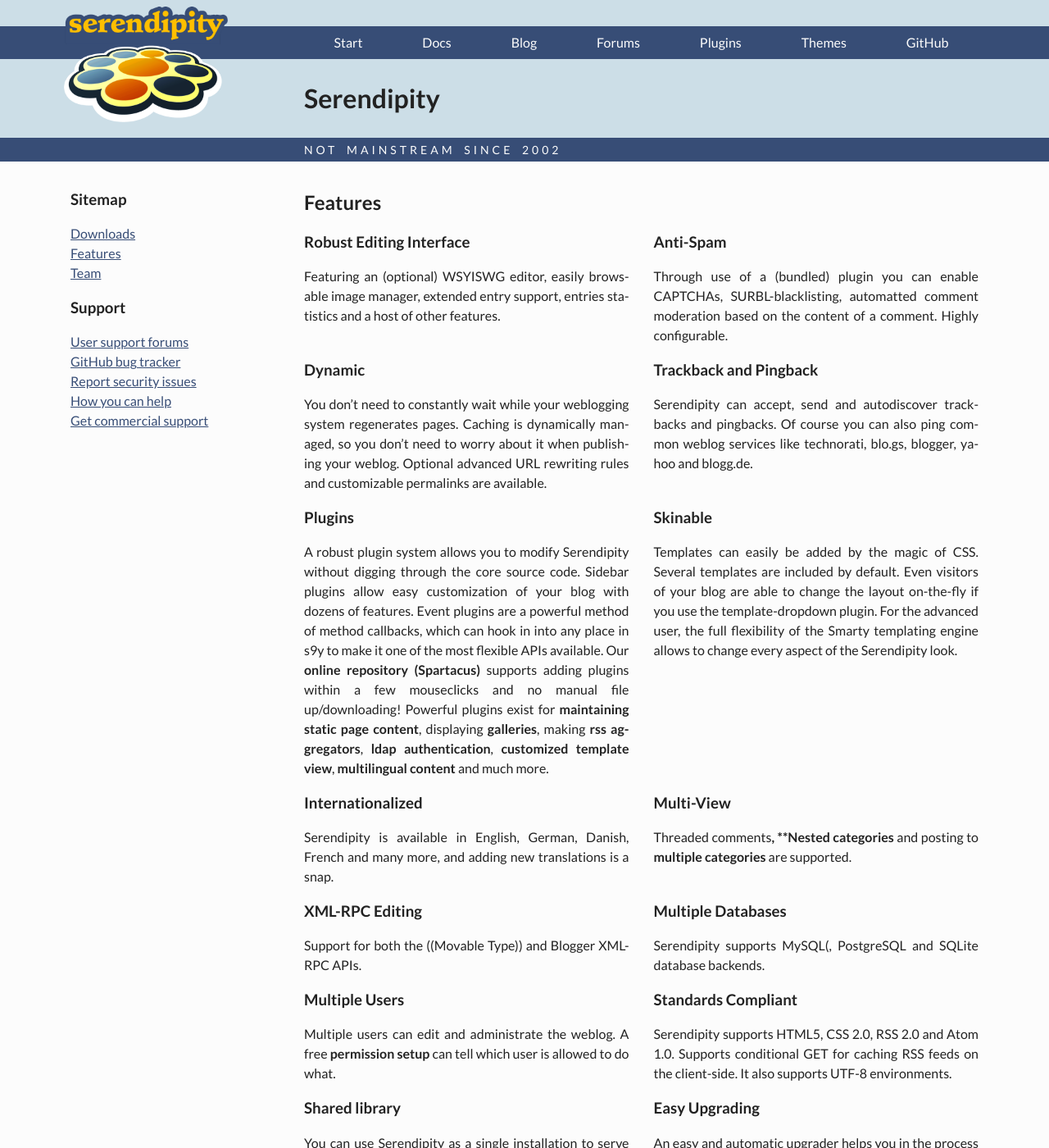
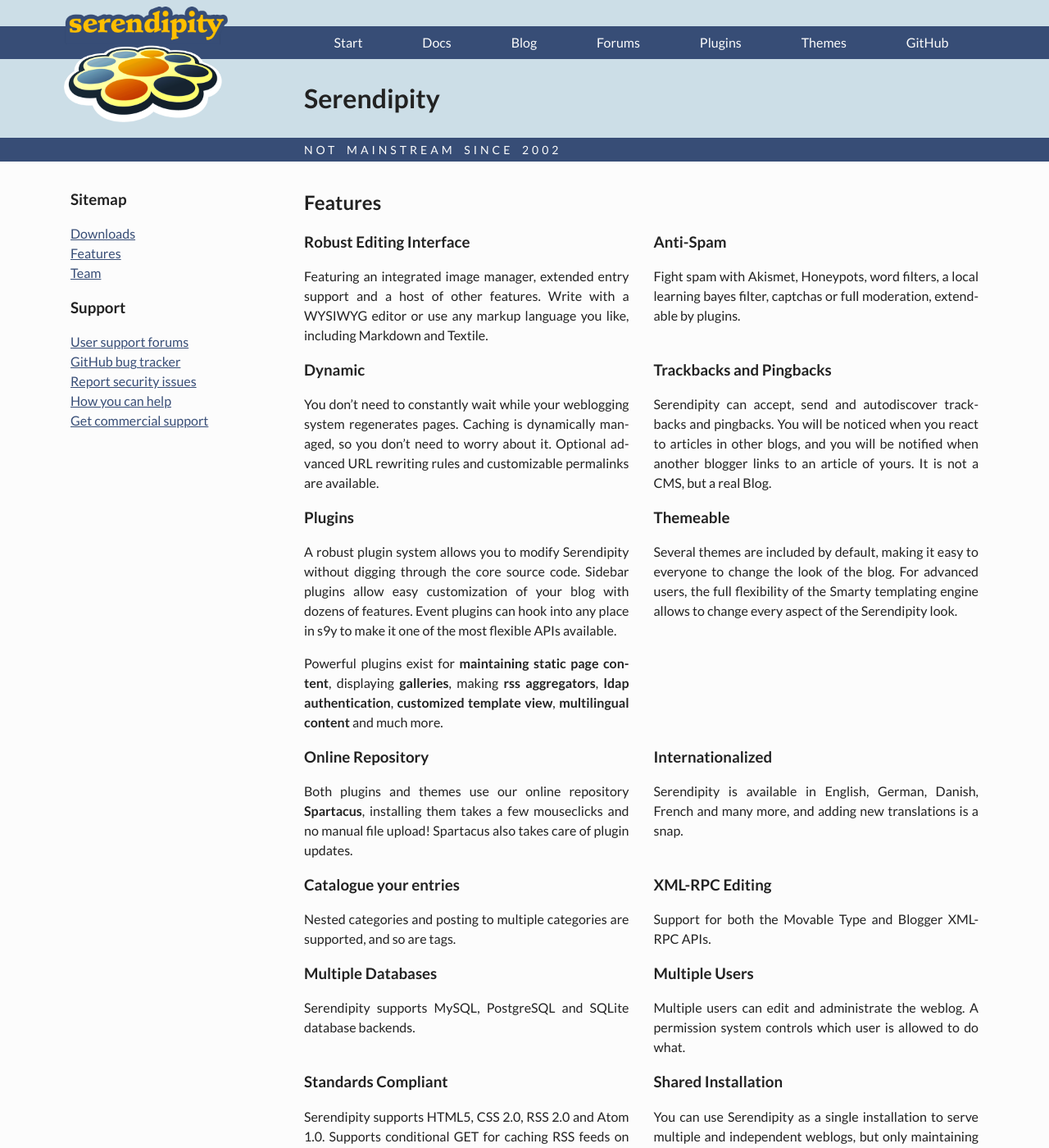
Before and after one commit to s9y/s9y.github.io, a Jekyll site: the page built from features.md, in a window 1280 px wide and 1400 px high. Shown: the whole window at 82% size. Built offline with Jekyll 4.4.1, drawn with Linux system fonts in a browser that asks for light colours; nearby versions of some CDN libraries; some of the changed text lies outside the part shown.

Commit message:
features rediting (#18)

```diff
--- a/features.md
+++ b/features.md
@@ -6,41 +6,43 @@ title: Features
 ## Features
 
 * ### Robust Editing Interface
-  Featuring an (optional) WSYISWG editor, easily browsable image manager, extended entry support, entries statistics and a host of other features.
+  Featuring an integrated image manager, extended entry support and a host of other features. Write with a WYSIWYG editor or use any markup language you like, including Markdown and Textile.
 * ### Anti-Spam
-  Through use of a (bundled) plugin you can enable CAPTCHAs, SURBL-blacklisting, automatted comment moderation based on the content of a comment. Highly configurable.
+  Fight spam with Akismet, Honeypots, word filters, a local learning bayes filter, captchas or full moderation, extendable by plugins.
 * ### Dynamic
-  You don't need to constantly wait while your weblogging system regenerates pages. Caching is dynamically managed, so you don't need to worry about it when publishing your weblog. Optional advanced URL rewriting rules and customizable permalinks are available.
-* ### Trackback and Pingback
-  Serendipity can accept, send and autodiscover trackbacks and pingbacks. Of course you can also ping common weblog services like technorati, blo.gs, blogger, yahoo and blogg.de.
+  You don't need to constantly wait while your weblogging system regenerates pages. Caching is dynamically managed, so you don't need to worry about it. Optional advanced URL rewriting rules and customizable permalinks are available.
+* ### Trackbacks and Pingbacks
+  Serendipity can accept, send and autodiscover trackbacks and pingbacks. You will be noticed when you react to articles in other blogs, and you will be notified when another blogger links to an article of yours. It is not a CMS, but a real Blog.
 * ### Plugins
-  A robust plugin system allows you to modify Serendipity without digging through the core source code. Sidebar plugins allow easy customization of your blog with dozens of features. Event plugins are a powerful method of method callbacks, which can hook in into any place in s9y to make it one of the most flexible APIs available. Our **online repository (Spartacus)** supports adding plugins within a few mouseclicks and no manual file up/downloading! Powerful plugins exist for **maintaining static page content**, displaying **galleries**, making **rss aggregators**, **ldap authentication**, **customized template view**, **multilingual content** and much more.
-* ### Skinable
-  Templates can easily be added by the magic of CSS. Several templates are included by default. Even visitors of your blog are able to change the layout on-the-fly if you use the template-dropdown plugin. For the advanced user, the full flexibility of the Smarty templating engine allows to change every aspect of the Serendipity look.
+  A robust plugin system allows you to modify Serendipity without digging through the core source code. Sidebar plugins allow easy customization of your blog with dozens of features. Event plugins can hook into any place in s9y to make it one of the most flexible APIs available.
+
+  Powerful plugins exist for **maintaining static page content**, displaying **galleries**, making **rss aggregators**, **ldap authentication**, **customized template view**, **multilingual content** and much more.
+* ### Themeable
+  Several themes are included by default, making it easy to everyone to change the look of the blog. For advanced users, the full flexibility of the Smarty templating engine allows to change every aspect of the Serendipity look.
+* ### Online Repository
+  Both plugins and themes use our online repository **Spartacus**, installing them takes a few mouseclicks and no manual file upload! Spartacus also takes care of plugin updates.
 * ### Internationalized
   Serendipity is available in English, German, Danish, French and many more, and adding new translations is a snap.
-* ### Multi-View
-  Threaded comments**, **Nested categories** and posting to **multiple categories** are supported.
+* ### Catalogue your entries
+  Nested categories and posting to multiple categories are supported, and so are tags.
 * ### XML-RPC Editing
-  Support for both the ((Movable Type)) and Blogger XML-RPC APIs.
+  Support for both the Movable Type and Blogger XML-RPC APIs.
 * ### Multiple Databases
-  Serendipity supports MySQL(, PostgreSQL and SQLite database backends.
+  Serendipity supports MySQL, PostgreSQL and SQLite database backends.
 * ### Multiple Users
-  Multiple users can edit and administrate the weblog. A free **permission setup** can tell which user is allowed to do what.
+  Multiple users can edit and administrate the weblog. A permission system controls which user is allowed to do what.
 * ### Standards Compliant
   Serendipity supports HTML5, CSS 2.0, RSS 2.0 and Atom 1.0. Supports conditional GET for caching RSS feeds on the client-side. It also supports UTF-8 environments.
-* ### Shared library
+* ### Shared Installation
   You can use Serendipity as a single installation to serve multiple and independent weblogs, but only maintaining a single codebase.
 * ### Easy Upgrading
   An easy and automatic upgrader helps you in the process of upgrading between Serendipity versions.
-* ### Flexible Input/Output
-  Choose between HTML, Textile, Wiki, BBCode and a boast of other markups. For both commenters and your editors!
 * ### PHP-powered
   To fulfill the needs of ever-growing PHP-enabled websites and easy integration with support of *embedding* Serendipity into your webpage.
 * ### Open Source
-  Serendipity is licensed under the **BSD License**.
+  Serendipity is licensed under the **BSD License**. You get the code and are free to modify it and to do whatever you want with the result.
 * ### Actively maintained
-  By some skilled and open-minded developers who enjoy the touch to the actual user and give support on the Forums as well as listen to every new user suggestion.
+  By some skilled and open-minded developers who give support on the Forums as well as listen to every new user suggestion.
 {:#featurelist}
 
 </section>
```
